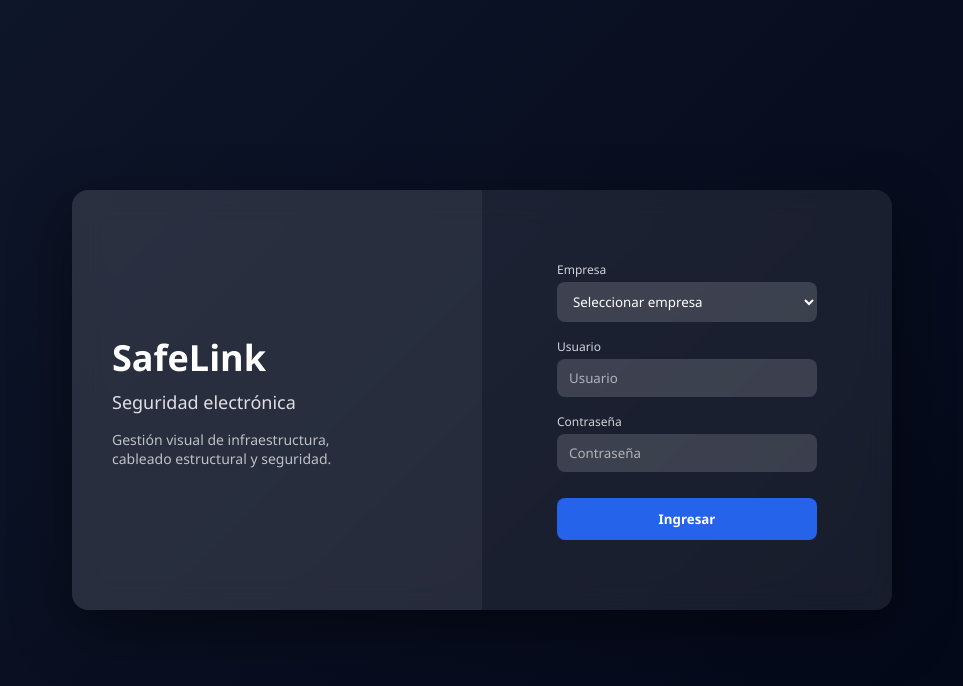
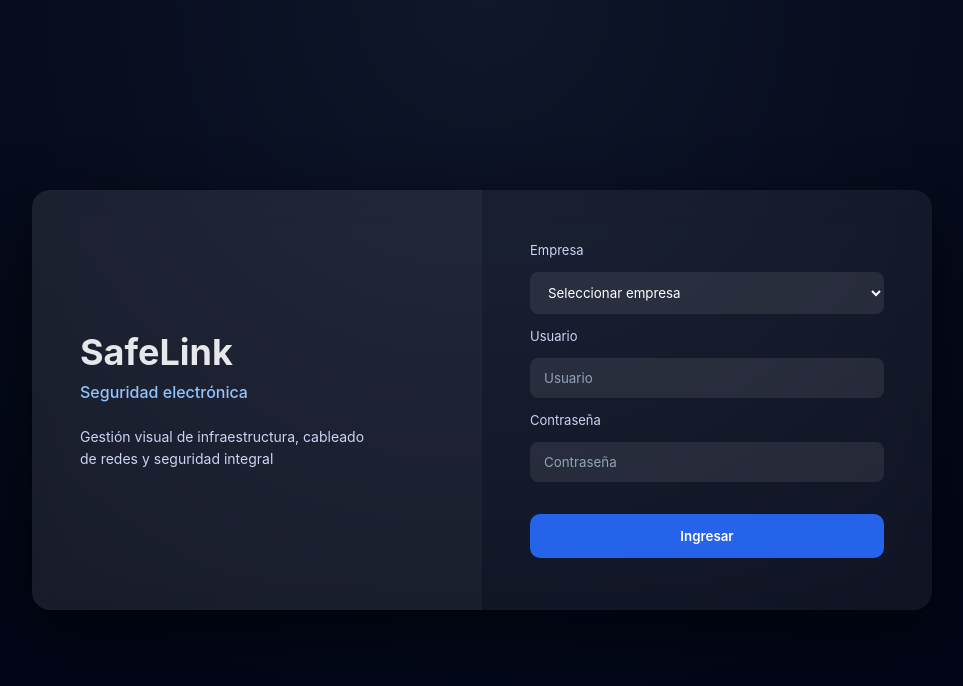
Before and after one commit to cesarmarcelojavier/safelink, a React (Vite) app: page /login in a window 1280 px wide. Shown: the top 686 px of the page, without its empty margins (158-1121 px from the left). Built offline with nearby package versions, Linux system fonts and the light colour scheme.

Commit message:
new login

```diff
--- a/src/app/MapView.jsx
+++ b/src/app/MapView.jsx
@@ -1,54 +1,36 @@
 import { useState } from "react";
-import plano from "../images/1.jpg";
+import { useAuth } from "../context/AuthContext";
 import Periscopio from "./Periscopio";
-import { periscopios } from "./periscopiosData";
 import RackView from "./RackView";
 
 export default function MapView() {
+  const { empresa } = useAuth();
+  if (!empresa) {
+    return null;
+  }
+
+
+
   const [periscopioActivo, setPeriscopioActivo] = useState(null);
   const [bocaActiva, setBocaActiva] = useState(null);
 
-  // 🧭 CAPTURADOR DE COORDENADAS
-  const handlePlanoClick = (e) => {
-    const rect = e.currentTarget.getBoundingClientRect();
-
-    const x = ((e.clientX - rect.left) / rect.width) * 100;
-    const y = ((e.clientY - rect.top) / rect.height) * 100;
-
-    console.log(
-      `Coordenadas -> x: ${x.toFixed(2)}%, y: ${y.toFixed(2)}%`
-    );
-  };
+  // 🗺️ plano dinámico según empresa
+  const planoSrc = `/data/${empresa}/plano.jpg`;
 
   return (
     <div style={{ display: "flex", height: "100vh" }}>
-
       {/* PLANO */}
-      <div
-        style={{ position: "relative", flex: 1 }}
-        onClick={handlePlanoClick}
-      >
+      <div style={{ position: "relative", flex: 1 }}>
         <img
-          src={plano}
-          alt="Plano"
-          style={{ width: "100%", display: "block" }}
+          src={planoSrc}
+          alt={`Plano ${empresa}`}
+          style={{ width: "100%", height: "100%", objectFit: "contain" }}
         />
 
-        {periscopios.map((p) => (
-          <Periscopio
-            key={p.id}
-            data={p}
-            activo={periscopioActivo?.id === p.id}
-            onClick={(e) => {
-              e.stopPropagation(); // 🔒 evita capturar click del plano
-              setPeriscopioActivo(p);
-              setBocaActiva(null);
-            }}
-          />
-        ))}
+        {/* Los periscopios los conectamos en el paso 2 */}
       </div>
 
-      {/* PANEL DERECHO (ÚNICO) */}
+      {/* PANEL DERECHO */}
       <div style={{ width: 360, borderLeft: "1px solid #ddd" }}>
         <RackView
           periscopio={periscopioActivo}
--- a/src/auth/Login.jsx
+++ b/src/auth/Login.jsx
@@ -1,6 +1,6 @@
 import { useState } from "react";
 import { useAuth } from "../context/AuthContext";
-import { empresas } from "../data/empresas";
+import  empresas  from "../data/empresas";
 
 export default function Login() {
   const { login } = useAuth();
@@ -11,25 +11,27 @@ export default function Login() {
 
   const handleSubmit = (e) => {
     e.preventDefault();
+
     if (!empresaSeleccionada) return;
 
-    // 🔐 login simple (mock)
-    login(empresaSeleccionada);
+    // 🔓 Login libre (mock)
+    const empresa = empresas.find((e) => e.id === empresaSeleccionada);
+    login(empresa);
   };
 
   return (
-    <div className="login-page">
+    <div className="login-wrapper">
       <div className="login-card">
-        {/* PANEL IZQUIERDO */}
+        {/* LADO IZQUIERDO */}
         <div className="login-left">
           <h1>SafeLink</h1>
           <h2>Seguridad electrónica</h2>
           <p>
-            Gestión visual de infraestructura, cableado estructural y seguridad.
+            Gestión visual de infraestructura, cableado de redes y seguridad integral
           </p>
         </div>
 
-        {/* PANEL DERECHO */}
+        {/* LADO DERECHO */}
         <div className="login-right">
           <form onSubmit={handleSubmit}>
             <label>Empresa</label>
@@ -39,9 +41,9 @@ export default function Login() {
               required
             >
               <option value="">Seleccionar empresa</option>
-              {empresas.map((emp) => (
-                <option key={emp.id} value={emp.nombre}>
-                  {emp.nombre}
+              {empresas.map((e) => (
+                <option key={e.id} value={e.id}>
+                  {e.nombre}
                 </option>
               ))}
             </select>
--- a/src/data/empresas.js
+++ b/src/data/empresas.js
@@ -1,13 +1,12 @@
-// src/data/empresas.js
-export const empresas = [
+const empresas = [
   {
-    id: 1,
+    id: "A",
     nombre: "Empresa A",
-    periscopios: [], // después conectamos los reales
   },
   {
-    id: 2,
+    id: "B",
     nombre: "Empresa B",
-    periscopios: [],
   },
 ];
+
+export default empresas;
--- a/src/index.css
+++ b/src/index.css
@@ -3,42 +3,51 @@
   box-sizing: border-box;
   margin: 0;
   padding: 0;
-  font-family: "Segoe UI", system-ui, sans-serif;
+  font-family: "Inter", system-ui, sans-serif;
 }
 
-/* FONDO GENERAL */
-body {
-  height: 100vh;
-  background: linear-gradient(135deg, #0f172a, #020617);
-  color: #fff;
+html,
+body,
+#root {
+  height: 100%;
 }
 
-/* CONTENEDOR PRINCIPAL */
-.login-page {
+/* FONDO */
+body {
+  background: radial-gradient(
+    circle at top,
+    #0f172a,
+    #020617 70%
+  );
+  color: #e5e7eb;
+}
+
+/* WRAPPER */
+.login-wrapper {
   height: 100vh;
   display: flex;
   align-items: center;
   justify-content: center;
 }
 
-/* GLASS CARD */
+/* CARD PRINCIPAL */
 .login-card {
-  width: 820px;
+  width: 900px;
+  max-width: 90%;
   height: 420px;
-  display: flex;
-  border-radius: 16px;
-  background: rgba(255, 255, 255, 0.08);
-  backdrop-filter: blur(16px);
-  -webkit-backdrop-filter: blur(16px);
-  box-shadow: 0 20px 60px rgba(0, 0, 0, 0.45);
+  display: grid;
+  grid-template-columns: 1fr 1fr;
+  background: rgba(255, 255, 255, 0.06);
+  backdrop-filter: blur(18px);
+  border-radius: 18px;
   overflow: hidden;
+  box-shadow: 0 20px 60px rgba(0, 0, 0, 0.6);
 }
 
-/* PANEL IZQUIERDO */
+/* LADO IZQUIERDO */
 .login-left {
-  flex: 1;
-  padding: 40px;
-  background: rgba(255, 255, 255, 0.05);
+  padding: 48px;
+  background: rgba(255, 255, 255, 0.03);
   display: flex;
   flex-direction: column;
   justify-content: center;
@@ -46,72 +55,68 @@ body {
 
 .login-left h1 {
   font-size: 36px;
-  font-weight: 700;
   margin-bottom: 8px;
 }
 
 .login-left h2 {
-  font-size: 18px;
-  font-weight: 400;
-  opacity: 0.85;
-  margin-bottom: 16px;
+  font-size: 16px;
+  font-weight: 500;
+  color: #93c5fd;
+  margin-bottom: 24px;
 }
 
 .login-left p {
   font-size: 14px;
-  opacity: 0.7;
-  max-width: 280px;
+  color: #cbd5f5;
+  line-height: 1.6;
+  max-width: 300px;
 }
 
-/* PANEL DERECHO */
+/* LADO DERECHO */
 .login-right {
-  flex: 1;
-  padding: 40px;
+  padding: 48px;
   display: flex;
   align-items: center;
-  justify-content: center;
 }
 
 .login-right form {
   width: 100%;
-  max-width: 260px;
   display: flex;
   flex-direction: column;
+  gap: 14px;
 }
 
 .login-right label {
-  font-size: 12px;
-  opacity: 0.8;
-  margin-bottom: 4px;
+  font-size: 13px;
+  color: #cbd5f5;
 }
 
 .login-right input,
 .login-right select {
-  margin-bottom: 16px;
-  padding: 10px 12px;
+  background: rgba(255, 255, 255, 0.08);
+  border: none;
   border-radius: 8px;
-  border: none;
+  padding: 12px 14px;
+  color: #fff;
   outline: none;
-  background: rgba(255, 255, 255, 0.15);
-  color: #fff;
 }
 
 .login-right input::placeholder {
-  color: rgba(255, 255, 255, 0.6);
+  color: #94a3b8;
 }
 
 .login-right button {
-  margin-top: 10px;
-  padding: 12px;
-  border-radius: 8px;
+  margin-top: 18px;
+  padding: 14px;
   border: none;
+  border-radius: 10px;
   background: #2563eb;
-  color: #fff;
+  color: white;
   font-weight: 600;
   cursor: pointer;
   transition: background 0.2s ease;
 }
 
 .login-right button:hover {
-  background: #1e40af;
+  background: #1d4ed8;
 }
```
Also changed, not shown: src/data/empresaA/periscopios.js (added), src/data/empresaA/plano.jpg (added), src/data/empresaA/rack.js (added), src/data/empresaB/periscopios.js (added), src/data/empresaB/plano.jpg (added), src/data/empresaB/rack.js (added).
